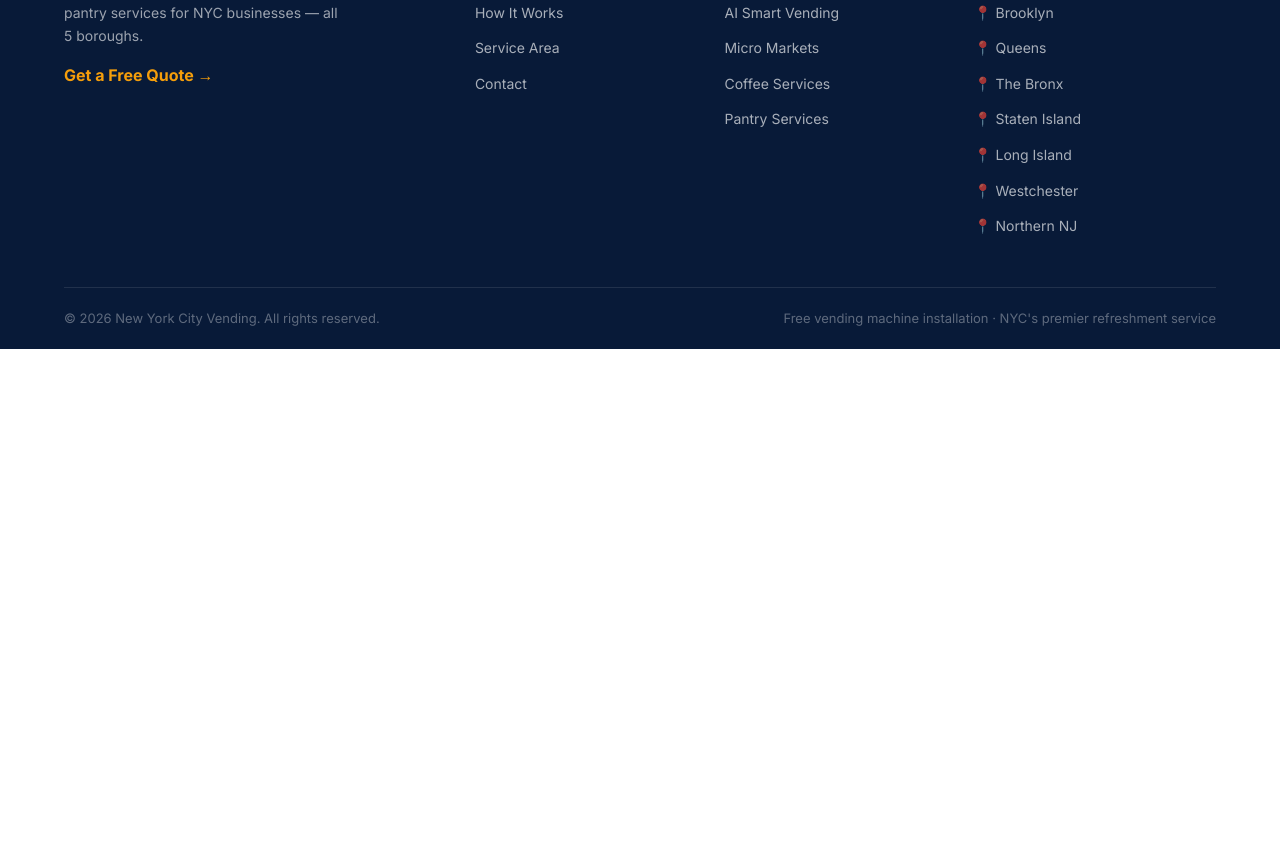
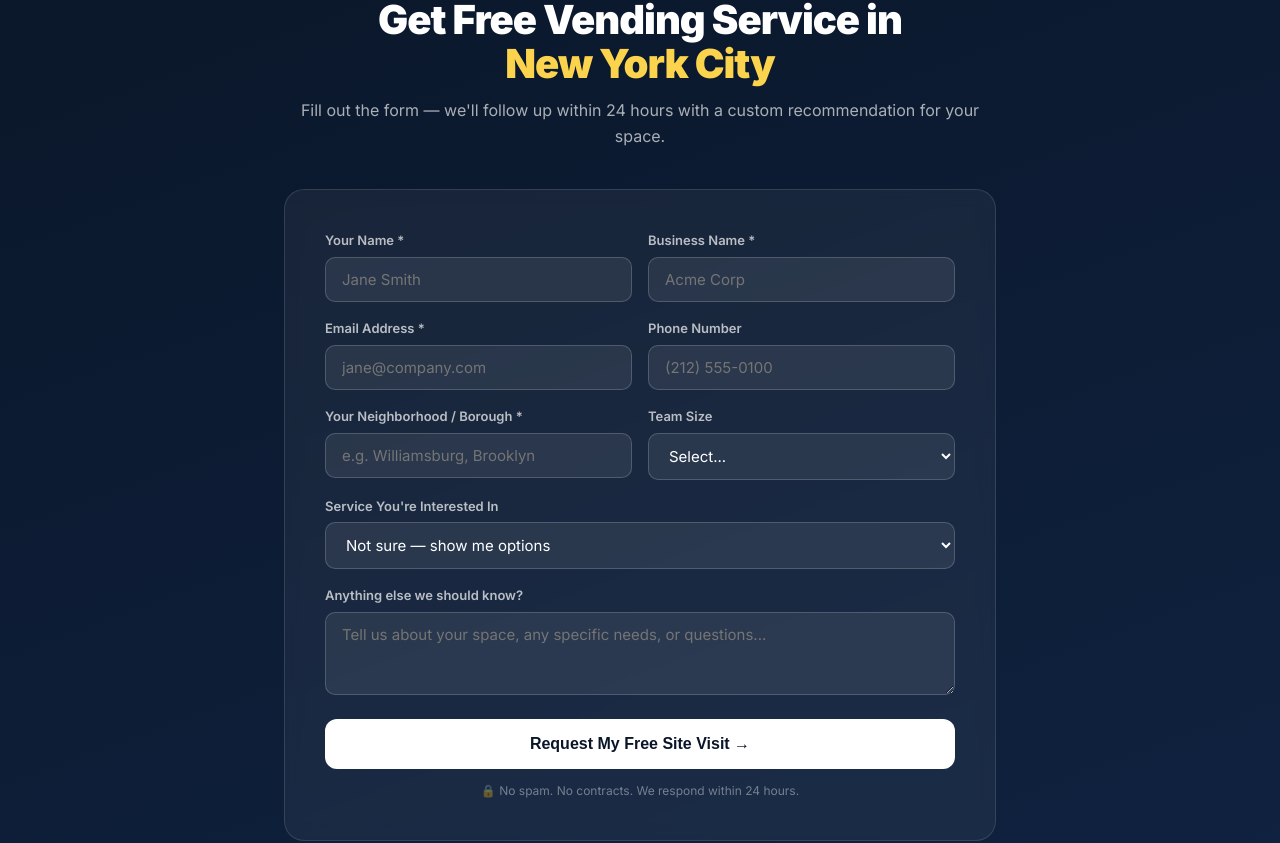
Before and after one commit to chri6tina/new_your_city_vending, a Next.js app: page / in a window 1280 px wide. Shown: the part 5985-6828 px from the top of the page. Before the commit the page ends 6332 px from the top, so only its background shows below. Built offline with nearby package versions, Linux system fonts and the light colour scheme.

Commit message:
Add LeadForm to every page via root layout — Formspree wired, service + location dropdowns

```diff
--- /dev/null
+++ b/app/components/LeadForm.js
@@ -0,0 +1,232 @@
+'use client'
+import { useState } from 'react'
+
+const FORMSPREE_ENDPOINT = 'https://formspree.io/f/meevbjrd'
+
+export default function LeadForm({ locationContext = 'New York City' }) {
+  const [status, setStatus] = useState('idle') // idle | loading | success | error
+
+  async function handleSubmit(e) {
+    e.preventDefault()
+    setStatus('loading')
+    const form = e.target
+    const data = Object.fromEntries(new FormData(form))
+    try {
+      const res = await fetch(FORMSPREE_ENDPOINT, {
+        method: 'POST',
+        headers: { 'Content-Type': 'application/json', Accept: 'application/json' },
+        body: JSON.stringify(data),
+      })
+      if (res.ok) {
+        setStatus('success')
+        form.reset()
+      } else {
+        setStatus('error')
+      }
+    } catch {
+      setStatus('error')
+    }
+  }
+
+  return (
+    <section id="contact" style={{
+      background: 'linear-gradient(160deg, #0A1628 0%, #0f2240 100%)',
+      padding: '80px 0',
+    }}>
+      <div className="container" style={{ maxWidth: '760px' }}>
+        <div style={{ textAlign: 'center', marginBottom: '40px' }}>
+          <span style={{
+            display: 'inline-block',
+            background: 'rgba(255,255,255,0.12)',
+            border: '1px solid rgba(255,255,255,0.22)',
+            color: 'rgba(255,255,255,0.85)',
+            fontSize: '12px', fontWeight: 700,
+            padding: '6px 16px', borderRadius: '100px',
+            letterSpacing: '0.06em', textTransform: 'uppercase',
+            marginBottom: '16px',
+          }}>
+            Free — No Obligation
+          </span>
+          <h2 style={{
+            fontSize: 'clamp(26px, 4vw, 40px)',
+            fontWeight: 900, color: 'white',
+            lineHeight: 1.1, letterSpacing: '-0.025em',
+          }}>
+            Get Free Vending Service in<br />
+            <span style={{ color: '#FCD34D' }}>{locationContext}</span>
+          </h2>
+          <p style={{ color: 'rgba(255,255,255,0.65)', fontSize: '16px', marginTop: '12px', lineHeight: 1.6 }}>
+            Fill out the form — we'll follow up within 24 hours with a custom recommendation for your space.
+          </p>
+        </div>
+
+        {status === 'success' ? (
+          <div style={{
+            background: 'rgba(22,163,74,0.15)',
+            border: '1px solid rgba(22,163,74,0.4)',
+            borderRadius: '16px', padding: '40px',
+            textAlign: 'center',
+          }}>
+            <div style={{ fontSize: '48px', marginBottom: '16px' }}>✅</div>
+            <h3 style={{ color: 'white', fontSize: '22px', fontWeight: 800, marginBottom: '8px' }}>
+              We Got Your Request!
+            </h3>
+            <p style={{ color: 'rgba(255,255,255,0.7)', fontSize: '16px' }}>
+              Expect a response within 24 hours. We look forward to serving your {locationContext} business.
+            </p>
+          </div>
+        ) : (
+          <form onSubmit={handleSubmit} style={{
+            background: 'rgba(255,255,255,0.05)',
+            border: '1px solid rgba(255,255,255,0.12)',
+            borderRadius: '20px', padding: '40px',
+            backdropFilter: 'blur(8px)',
+          }}>
+            <div style={{ display: 'grid', gridTemplateColumns: '1fr 1fr', gap: '16px' }}>
+              {/* Name */}
+              <div style={{ display: 'flex', flexDirection: 'column', gap: '6px' }}>
+                <label style={{ color: 'rgba(255,255,255,0.7)', fontSize: '13px', fontWeight: 600 }}>
+                  Your Name *
+                </label>
+                <input
+                  name="name" required
+                  placeholder="Jane Smith"
+                  style={inputStyle}
+                />
+              </div>
+
+              {/* Business Name */}
+              <div style={{ display: 'flex', flexDirection: 'column', gap: '6px' }}>
+                <label style={{ color: 'rgba(255,255,255,0.7)', fontSize: '13px', fontWeight: 600 }}>
+                  Business Name *
+                </label>
+                <input
+                  name="business" required
+                  placeholder="Acme Corp"
+                  style={inputStyle}
+                />
+              </div>
+
+              {/* Email */}
+              <div style={{ display: 'flex', flexDirection: 'column', gap: '6px' }}>
+                <label style={{ color: 'rgba(255,255,255,0.7)', fontSize: '13px', fontWeight: 600 }}>
+                  Email Address *
+                </label>
+                <input
+                  name="email" type="email" required
+                  placeholder="jane@company.com"
+                  style={inputStyle}
+                />
+              </div>
+
+              {/* Phone */}
+              <div style={{ display: 'flex', flexDirection: 'column', gap: '6px' }}>
+                <label style={{ color: 'rgba(255,255,255,0.7)', fontSize: '13px', fontWeight: 600 }}>
+                  Phone Number
+                </label>
+                <input
+                  name="phone" type="tel"
+                  placeholder="(212) 555-0100"
+                  style={inputStyle}
+                />
+              </div>
+
+              {/* Location */}
+              <div style={{ display: 'flex', flexDirection: 'column', gap: '6px' }}>
+                <label style={{ color: 'rgba(255,255,255,0.7)', fontSize: '13px', fontWeight: 600 }}>
+                  Your Neighborhood / Borough *
+                </label>
+                <input
+                  name="location" required
+                  defaultValue={locationContext !== 'New York City' ? locationContext : ''}
+                  placeholder="e.g. Williamsburg, Brooklyn"
+                  style={inputStyle}
+                />
+              </div>
+
+              {/* Team Size */}
+              <div style={{ display: 'flex', flexDirection: 'column', gap: '6px' }}>
+                <label style={{ color: 'rgba(255,255,255,0.7)', fontSize: '13px', fontWeight: 600 }}>
+                  Team Size
+                </label>
+                <select name="teamSize" style={{ ...inputStyle, cursor: 'pointer' }}>
+                  <option value="">Select...</option>
+                  <option value="20-49">20–49 employees</option>
+                  <option value="50-99">50–99 employees</option>
+                  <option value="100-249">100–249 employees</option>
+                  <option value="250+">250+ employees</option>
+                </select>
+              </div>
+
+              {/* Service Interest — full width */}
+              <div style={{ display: 'flex', flexDirection: 'column', gap: '6px', gridColumn: '1 / -1' }}>
+                <label style={{ color: 'rgba(255,255,255,0.7)', fontSize: '13px', fontWeight: 600 }}>
+                  Service You're Interested In
+                </label>
+                <select name="service" style={{ ...inputStyle, cursor: 'pointer' }}>
+                  <option value="">Not sure — show me options</option>
+                  <option value="vending-machine">Traditional Vending Machine</option>
+                  <option value="ai-vending">AI Smart Vending</option>
+                  <option value="micro-market">Micro Market</option>
+                  <option value="coffee">Office Coffee Service</option>
+                  <option value="pantry">Pantry Service</option>
+                  <option value="custom">Custom / Multiple Services</option>
+                </select>
+              </div>
+
+              {/* Message — full width */}
+              <div style={{ display: 'flex', flexDirection: 'column', gap: '6px', gridColumn: '1 / -1' }}>
+                <label style={{ color: 'rgba(255,255,255,0.7)', fontSize: '13px', fontWeight: 600 }}>
+                  Anything else we should know?
+                </label>
+                <textarea
+                  name="message" rows={3}
+                  placeholder="Tell us about your space, any specific needs, or questions..."
+                  style={{ ...inputStyle, resize: 'vertical', minHeight: '80px' }}
+                />
+              </div>
+            </div>
+
+            {status === 'error' && (
+              <p style={{ color: '#FCA5A5', fontSize: '14px', marginTop: '12px', textAlign: 'center' }}>
+                Something went wrong. Please try again or call us directly.
+              </p>
+            )}
+
+            <button
+              type="submit"
+              disabled={status === 'loading'}
+              style={{
+                width: '100%', marginTop: '24px',
+                background: status === 'loading' ? 'rgba(255,255,255,0.5)' : 'white',
+                color: '#0A1628', fontSize: '16px', fontWeight: 800,
+                padding: '16px', borderRadius: '12px',
+                border: 'none', cursor: status === 'loading' ? 'not-allowed' : 'pointer',
+                transition: 'opacity 0.2s',
+              }}
+            >
+              {status === 'loading' ? 'Sending...' : 'Request My Free Site Visit →'}
+            </button>
+
+            <p style={{ textAlign: 'center', color: 'rgba(255,255,255,0.4)', fontSize: '12px', marginTop: '12px' }}>
+              🔒 No spam. No contracts. We respond within 24 hours.
+            </p>
+          </form>
+        )}
+      </div>
+    </section>
+  )
+}
+
+const inputStyle = {
+  background: 'rgba(255,255,255,0.08)',
+  border: '1px solid rgba(255,255,255,0.18)',
+  borderRadius: '10px',
+  padding: '12px 16px',
+  color: 'white',
+  fontSize: '15px',
+  outline: 'none',
+  width: '100%',
+  boxSizing: 'border-box',
+  fontFamily: 'inherit',
+}
--- a/app/layout.js
+++ b/app/layout.js
@@ -1,6 +1,7 @@
 import { Inter } from 'next/font/google'
 import Navbar from './components/Navbar'
 import Footer from './components/Footer'
+import LeadForm from './components/LeadForm'
 import './globals.css'
 
 const inter = Inter({
@@ -33,6 +34,7 @@
       <body>
         <Navbar />
         {children}
+        <LeadForm />
         <Footer />
       </body>
     </html>
```
